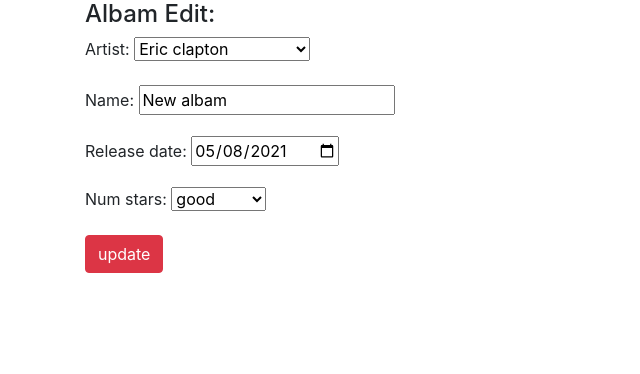
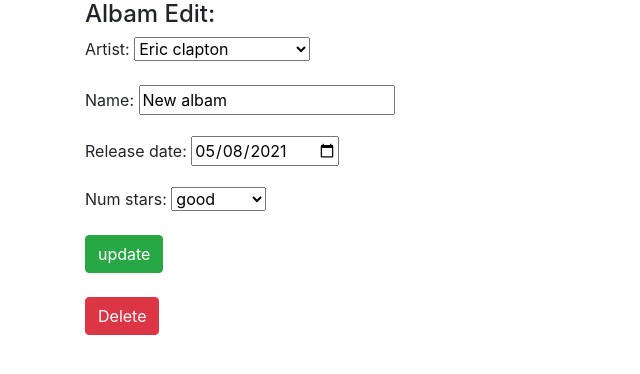
Before and after one commit to mz-nibir/Django-practise, a Django app: page /edit_albam/1/ in a window 1280 px wide. Shown: the part 56-430 px from the top of the page, without its empty margins (0-640 px from the left). Run offline with Django 3.2, Linux system fonts and the light colour scheme; data comes from the database, SQL or seed files in the repository; some libraries are stand-ins or nearby versions.

Commit message:
Delete Album Successfully

```diff
--- a/My_First_Project/first_app/urls.py
+++ b/My_First_Project/first_app/urls.py
@@ -11,6 +11,7 @@ urlpatterns= [
     path('albam_list/<int:artist_id>/',views.albam_list,name='albam_list'),
     path('edit_artist/<int:artist_id>/',views.edit_artist,name='edit_artist'),
     path('edit_albam/<int:albam_id>/',views.edit_albam,name='edit_albam'),
+    path('delete_albam/<int:albam_id>/',views.delete_albam,name='delete_albam'),
 
 
 
--- a/My_First_Project/first_app/views.py
+++ b/My_First_Project/first_app/views.py
@@ -69,4 +69,10 @@ def edit_albam(request,albam_id):
             form.save(commit=True)
             diction.update({'success_text':'successfull'})
     diction.update({'edit_form':form})
+    diction.update({'albam_id':albam_id})
     return render(request,'first_app/edit_albam.html',context=diction)
+
+def delete_albam(request,albam_id):
+    albam= Albam.objects.get(pk=albam_id).delete()
+    diction={'delete_success': 'Album Deleted Successfully '}
+    return render(request,'first_app/delete.html',context=diction)
--- a/My_First_Project/templates/first_app/edit_albam.html
+++ b/My_First_Project/templates/first_app/edit_albam.html
@@ -14,8 +14,10 @@
   {{edit_form.as_p}}
   {% csrf_token%}
 
-  <input type="submit" name="submit" value="update" class="btn btn-danger">
+  <input type="submit" name="submit" value="update" class="btn btn-success">
 
 </form>
+<br>
+<a href="{% url 'First_app:delete_albam' albam_id=albam_id %}" class="btn btn-danger" onclick="return confirm('Delete this Album? ')">Delete</a>
 
 {% endblock %}
```
Also changed, not shown: My_First_Project/templates/first_app/delete.html (added, +8 -0 lines).
